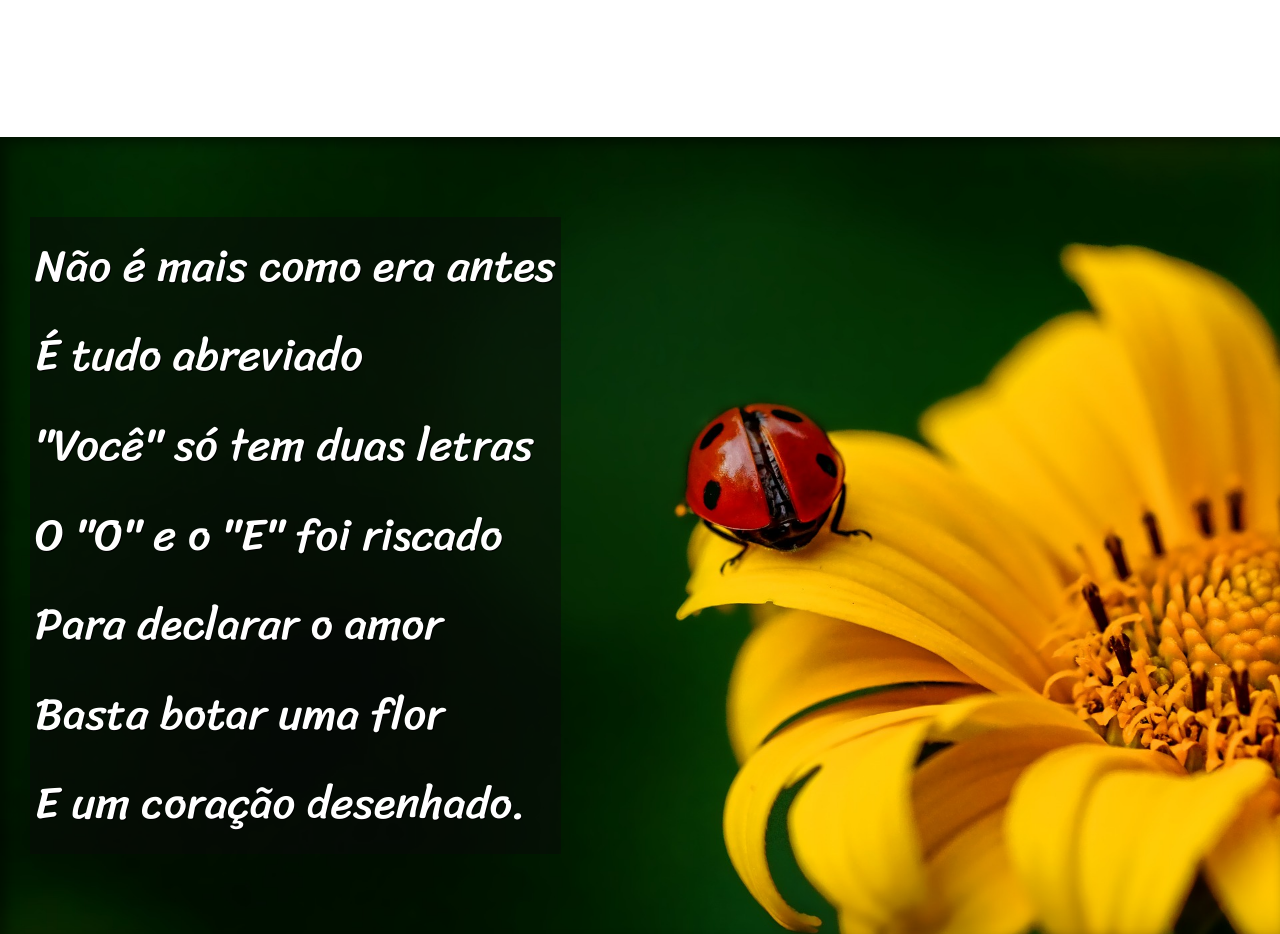
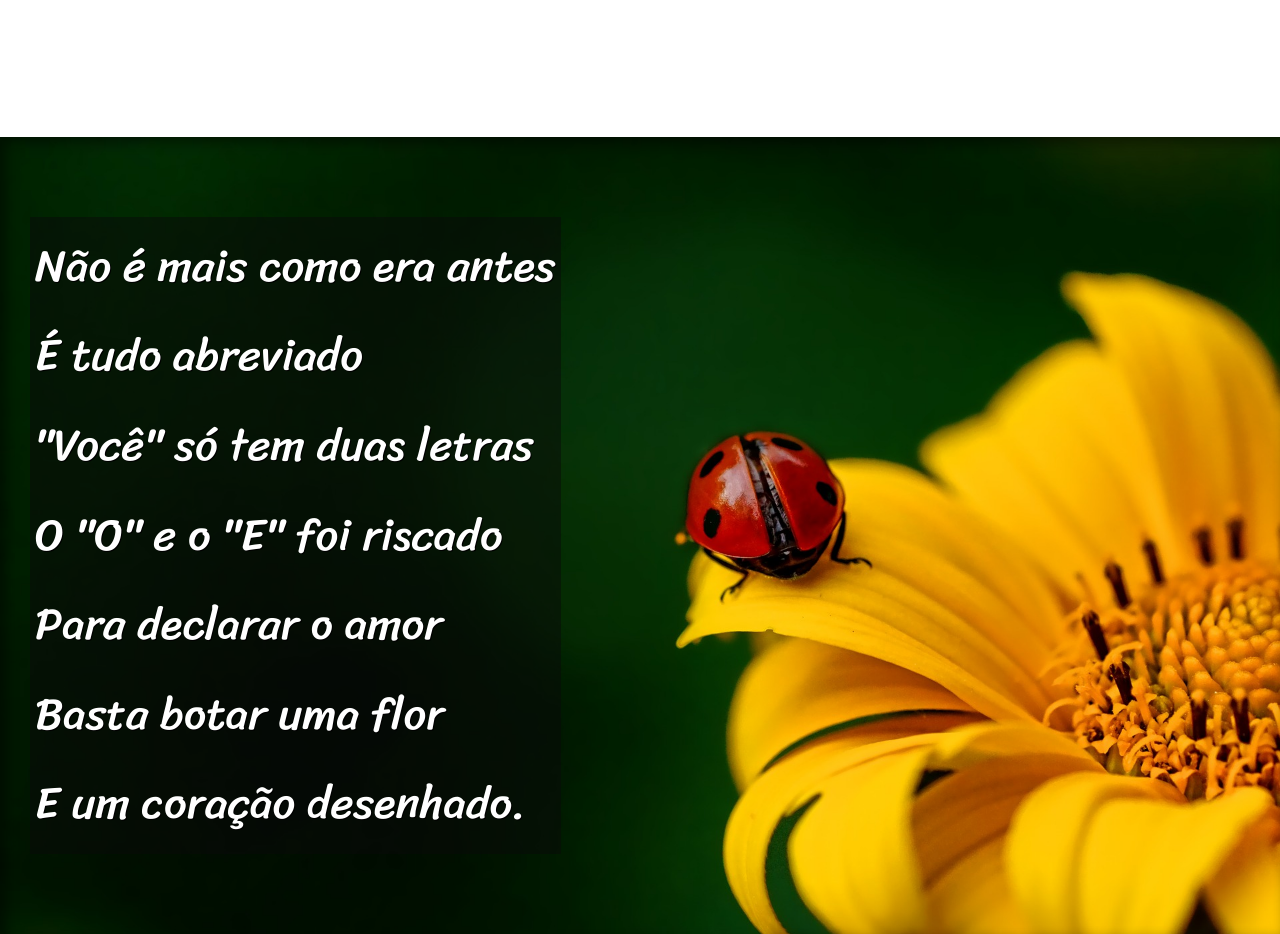
Before and after one commit to GreyHollow/projeto-cordel, a plain HTML site: page index.html in a window 1280 px wide. Shown: the part 1000-1934 px from the top of the page. Drawn offline with Linux system fonts and the light colour scheme.

Commit message:
mudança imagem

```diff
--- a/estilo/style.css
+++ b/estilo/style.css
@@ -85,7 +85,7 @@ section.imagem > p {
 
 section#img01 {
     background-image: url(../imagens/background001.jpg);
-    background-position: right center;
+    background-position: right right;
 
 }
 
```
